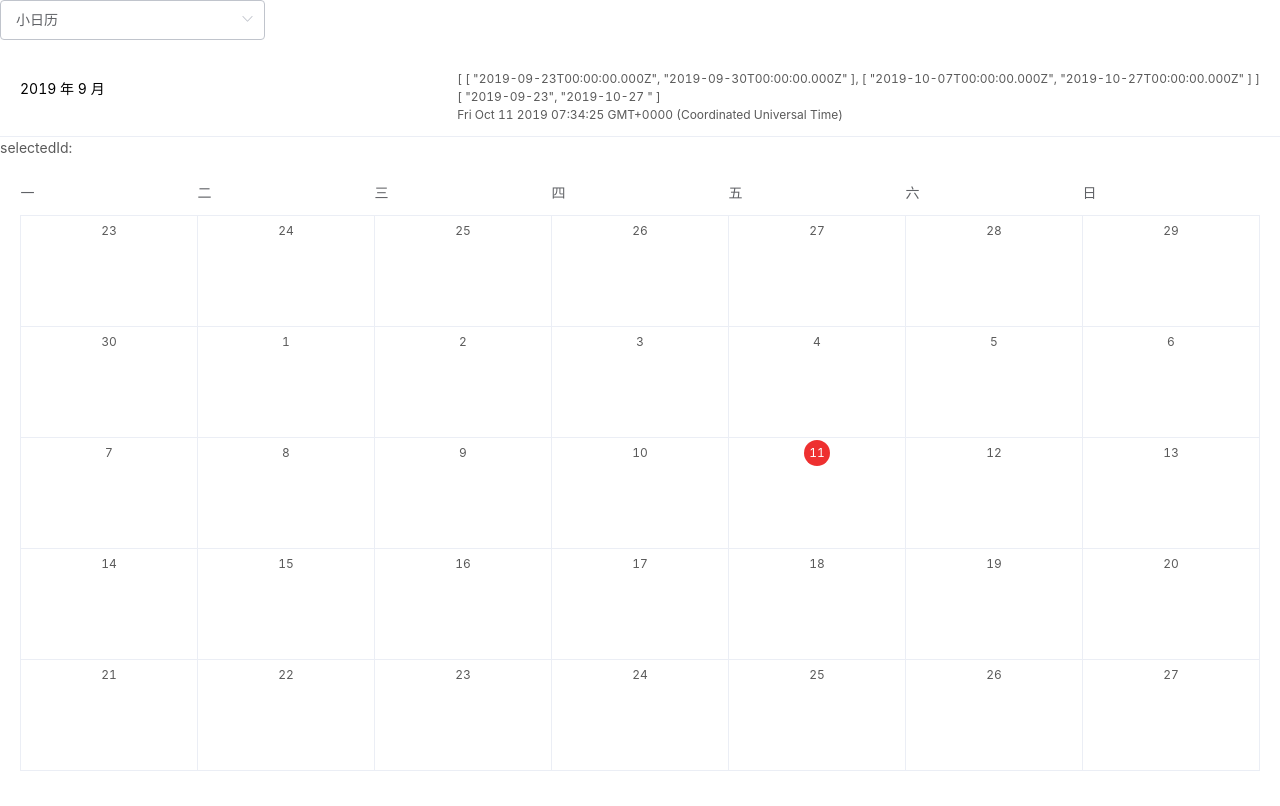
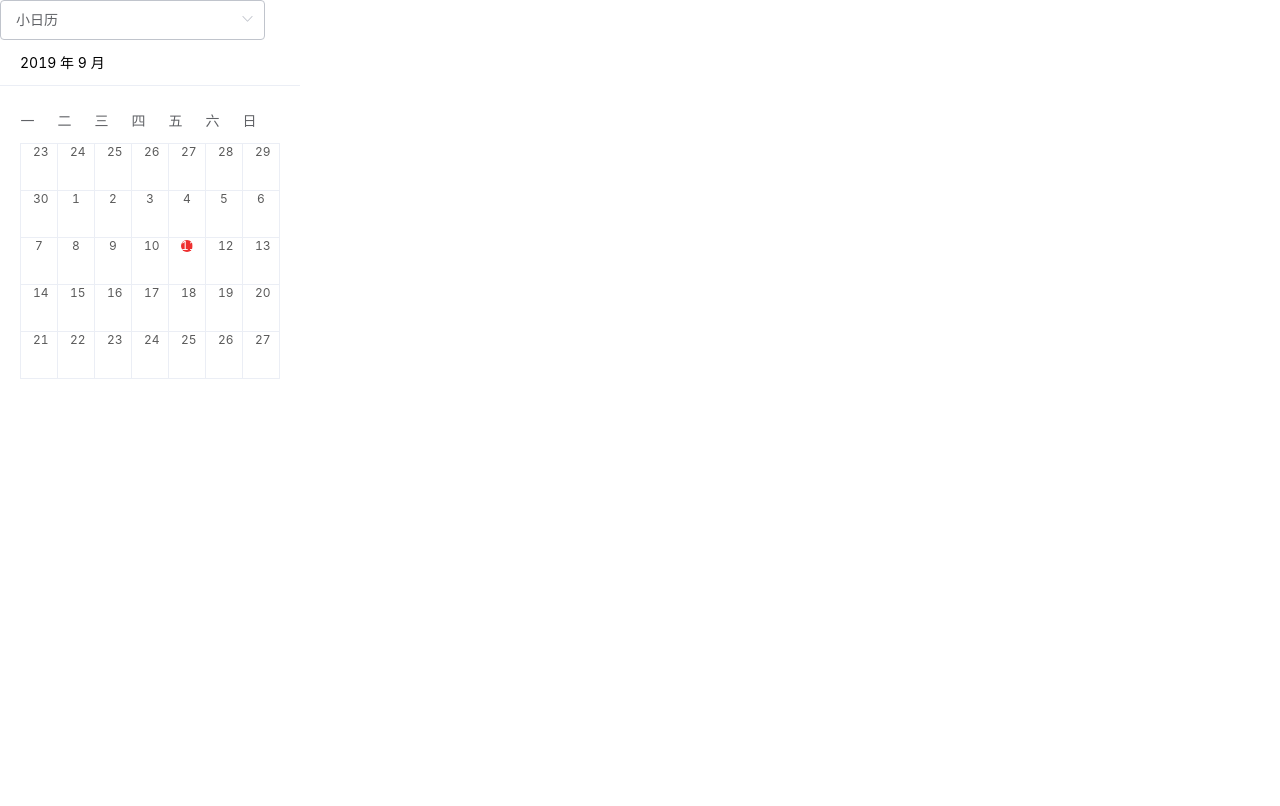
Before and after one commit to liuasher/components, a Vue app: page / in a window 1280 px wide. Built offline with nearby package versions, Linux system fonts and the light colour scheme.

Commit message:
feat：增加一些样式

```diff
--- a/src/App.vue
+++ b/src/App.vue
@@ -8,7 +8,8 @@
             <el-option label="小日历"
                        :value="2" />
         </el-select>
-        <el-calendar :type="value"
+        <el-calendar :class="value === 1 ? 'user-style-big': 'user-style-small'"
+                     :type="value"
                      :lists="projectLists"
                      @click-item="handleClickProject">
 
@@ -81,4 +82,12 @@ export default {
 </script>
 
 <style lang="less">
+.user-style-small {
+    width: 300px;
+    background: lightgoldenrodyellow;
+}
+.user-style-big {
+    width: 900px;
+    background: lightgoldenrodyellow;
+}
 </style>
--- a/src/components/calendar/src/date-table.vue
+++ b/src/components/calendar/src/date-table.vue
@@ -22,7 +22,8 @@ export default {
             type: Array,
             default: () => []
         },
-        selectedId: String
+        selectedId: String,
+        type: Number
     },
 
     inject: ['elCalendar'],
@@ -83,6 +84,9 @@ export default {
             return project.endTime - oneDay < date;
         },
         hasContent(project, date, classes, { rowIndex, itemIndex }) {
+            if (this.type === 2) {
+                return false;
+            }
             if (classes.indexOf('track-first') !== -1) {
                 return true;
             } else if (rowIndex === 0 && itemIndex === 0 && !this.hideHeader) {
@@ -132,6 +136,8 @@ export default {
             return <span class="project"></span>;
         },
 
+
+
         /**
          * 渲染日历中每个cell的方法，一个cell称为一个元素
          * @param {number} rowIndex  每一行的索引
@@ -142,8 +148,8 @@ export default {
             const date = this.getFormateDate(text, type);
             const cellDate = dayjs(date).valueOf();
             return <div class="date-container">
-                <div class="date-info">{text}</div>
-                <div class="project-lists" onpointermove={(e) => this.handlePointerMove(e)} >
+                <div class="date-info date-info-big">{text}</div>
+                <div class="project-lists project-lists-big" onpointermove={(e) => this.handlePointerMove(e)} >
                     {
                         this.projects.map((project, projectIndex) => this.renderProject(project, cellDate, {
                             projectIndex, rowIndex, itemIndex
@@ -244,6 +250,7 @@ export default {
     },
 
     render() {
+
         const thead = this.hideHeader ? null : (<thead>
             {
                 this.weekDays.map(day => <th key={day}>{day}</th>)
@@ -253,7 +260,9 @@ export default {
             <table
                 class={{
                     'el-calendar-table': true,
-                    'is-range': this.isInRange
+                    'is-range': this.isInRange,
+                    'calendar-table-big': this.type === 1,
+                    'calendar-table-small': this.type !== 1,
                 }}
                 cellspacing="0"
                 cellpadding="0">
@@ -288,8 +297,44 @@ export default {
 };
 </script>
 <style lang="less" scoped>
-@dateHeight: 26px;
-@projectHeight: 14px;
+@date-height-big: 26px;
+@project-height-big: 14px;
+
+@date-height-small: 12px;
+@project-height-small: 4px;
+
+.calendar-table-big {
+    .date-container {
+        .date-info {
+            width: @date-height-big;
+            height: @date-height-big;
+            line-height: @date-height-big;
+            border-radius: @date-height-big / 2;
+        }
+        .project-lists {
+            .project {
+                height: @project-height-big;
+                line-height: @project-height-big;
+            }
+        }
+    }
+}
+.calendar-table-small {
+    .date-container {
+        .date-info {
+            width: @date-height-small;
+            height: @date-height-small;
+            line-height: @date-height-small;
+            border-radius: @date-height-small / 2;
+        }
+        .project-lists {
+            .project {
+                height: @project-height-small;
+                line-height: @project-height-small;
+            }
+        }
+    }
+}
 
 .el-calendar-day.project-container {
     background: #ffffff;
@@ -297,11 +342,7 @@ export default {
     padding: 0;
     .date-container {
         .date-info {
-            width: @dateHeight;
             font-size: 12px;
-            height: @dateHeight;
-            line-height: @dateHeight;
-            border-radius: @dateHeight / 2;
             margin: 0 auto;
             margin-top: 2px;
             margin-bottom: 2px;
@@ -312,17 +353,12 @@ export default {
             flex-direction: column;
             .project {
                 font-size: 12px;
-                height: @projectHeight;
-                line-height: @projectHeight;
                 margin-top: 2px;
                 color: #333;
                 text-overflow: ellipsis;
                 overflow: hidden;
                 white-space: nowrap;
             }
-            // .project:hover {
-            //     opacity: 0.8;
-            // }
             .track-first {
                 border-top-left-radius: 6px;
                 border-bottom-left-radius: 6px;
@@ -339,6 +375,7 @@ export default {
         }
     }
 }
+
 .is-today {
     .date-info {
         background: #ee3030;
--- a/src/components/calendar/src/main.vue
+++ b/src/components/calendar/src/main.vue
@@ -3,16 +3,6 @@
         <div class="el-calendar__header">
             <div class="el-calendar__title">
                 {{ dateLabel }}
-            </div>
-
-            <div :style="{fontSize:'12px'}">
-                {{selectedDay}}
-                <br />
-                {{validatedRange}}
-                <br />
-                {{getRange()}}
-                <br />
-                {{now}}
             </div>
 
             <div class="el-calendar__button-group"
@@ -37,23 +27,24 @@
             </div>
         </div>
 
-        selectedId: {{selectedId}}
-
-        <div class="el-calendar__body"
+        <div class="el-calendar__body calendar-table-big"
              v-if="type === 1"
              key="no-range">
             <date-table :date="date"
+                        :type="type"
                         :selected-day="selectedDay"
                         :first-day-of-week="firstDayOfWeek"
                         :projects="lists"
+                        :selected-id="selectedId"
                         @pick="pickDay"
                         @pointer="hoverProject"
                         @click="clickItem" />
         </div>
         <div v-else
-             class="el-calendar__body"
+             class="el-calendar__body calendar-table-small"
              key="has-range">
             <date-table v-for="(range, index) in validatedRange"
+                        :type="type"
                         :key="index"
                         :date="range[0]"
                         :selected-day="selectedDay"
@@ -108,7 +99,7 @@ export default {
     },
 
     props: {
-        // 大小日历
+        // 大小日历: 1大日历 2小日历
         type: {
             type: Number,
             default: 1
@@ -312,3 +303,6 @@ export default {
 
 };
 </script>
+<style lang="less" scoped>
+// 大日历
+</style>
```
